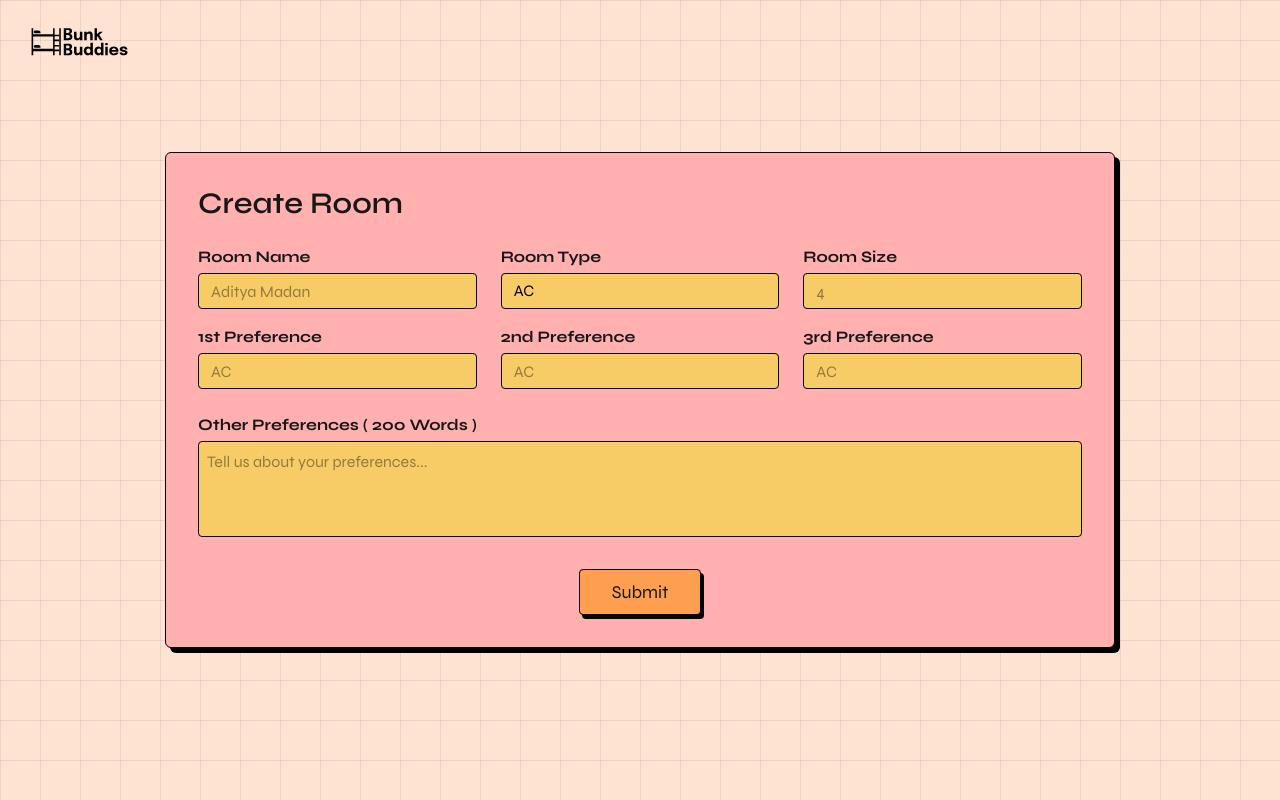
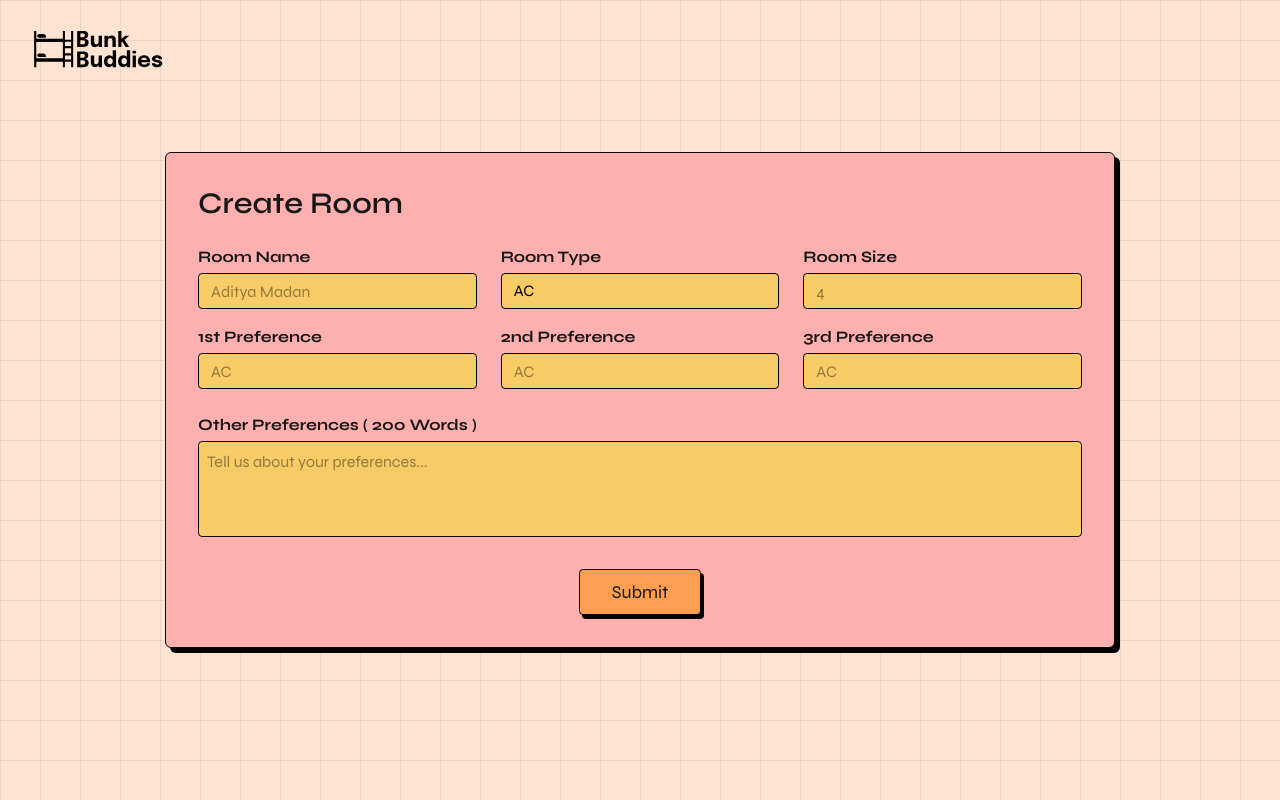
Before and after one commit to Rishi-Heda/BunkBuddies-Frontend, a Next.js app: page /create-room in a window 1280 px wide. Built offline with nearby package versions, Linux system fonts and the light colour scheme.

Commit message:
fix: update logo dimensions and styling in multiple components

```diff
--- a/src/app/components/Landing.js
+++ b/src/app/components/Landing.js
@@ -129,9 +129,10 @@ export default function Landing() {
 
         {/* Body */}
         <section
-          className={`${syne.className} flex-1 px-4 pt-6 pb-12 sm:px-8 sm:pt-10 sm:pb-16 bg-[#FB5E4C] flex flex-col items-center text-center`}
+          className={`${syne.className} flex-1 pt-6 pb-12 sm:pt-10 sm:pb-16 bg-[#FB5E4C] flex flex-col items-center text-center`}
+          style={{ paddingLeft: '163px', paddingRight: '163px' }}
         >
-          <p className="text-base sm:text-lg leading-7 text-gray-900 max-w-xs sm:max-w-md md:max-w-lg px-2 sm:px-0">
+          <p className="text-[32px] leading-7 text-gray-900 max-w-[700px] mx-auto">
             <strong>Hostel roulette isn't fun.</strong> One random allocation
             can mean clashing sleep schedules, messy habits, and totally
             different ideas of quiet time. Those small differences turn into
--- a/src/app/create-room/page.js
+++ b/src/app/create-room/page.js
@@ -37,9 +37,9 @@ export default function CreateRoomPage() {
                     <Image
                         src="/logo.svg"
                         alt="Logo"
-                        width={120}
-                        height={40}
-                        className="w-auto h-8 md:h-12"
+                        width={160}
+                        height={60}
+                        className="w-auto h-12 md:h-16"
                         priority
                     />
                 </div>
--- a/src/app/profile/page.js
+++ b/src/app/profile/page.js
@@ -40,9 +40,9 @@ export default function ProfilePage() {
                     <Image
                         src="/logo.svg"
                         alt="Logo"
-                        width={120}
-                        height={40}
-                        className="w-auto h-8 md:h-12"
+                        width={160}
+                        height={60}
+                        className="w-auto h-12 md:h-16"
                         priority
                     />
                 </div>
--- a/src/app/signin/page.js
+++ b/src/app/signin/page.js
@@ -27,9 +27,9 @@ export default function SignInPage() {
                     <Image
                         src="/logo.svg"
                         alt="Logo"
-                        width={120}
-                        height={40}
-                        className="w-auto h-8 md:h-12"
+                        width={160}
+                        height={60}
+                        className="w-auto h-12 md:h-16"
                     />
                 </div>
 
```
